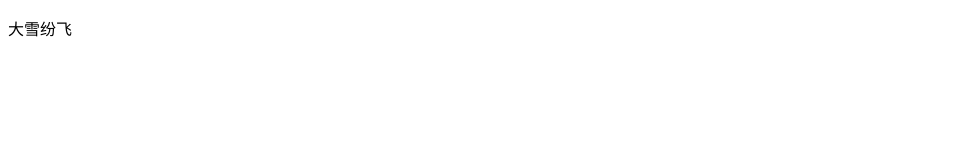
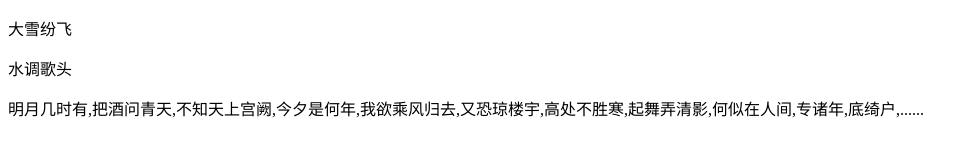
Before and after one commit to kaiven-cindy/XINKU, a plain HTML site: page index.html in a window 1280 px wide. Shown: the whole page, without its empty margins (0-977 px from the left). Drawn offline with Linux system fonts and the light colour scheme.

Commit message:
分支保存

```diff
--- a/index.html
+++ b/index.html
@@ -10,6 +10,8 @@
 <body>
     <div class="box">
         <p>大雪纷飞</p>
+        <p>水调歌头</p>
+        <p>明月几时有,把酒问青天,不知天上宫阙,今夕是何年,我欲乘风归去,又恐琼楼宇,高处不胜寒,起舞弄清影,何似在人间,专诸年,底绮户,......</p>
     </div>
 </body>
 
```
